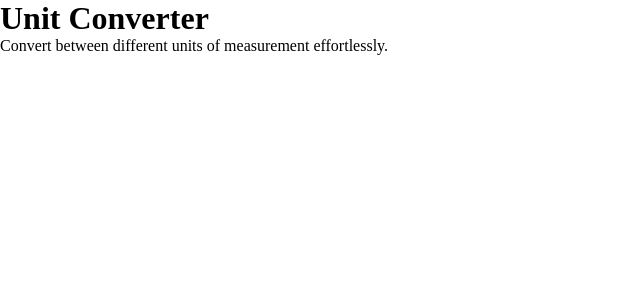
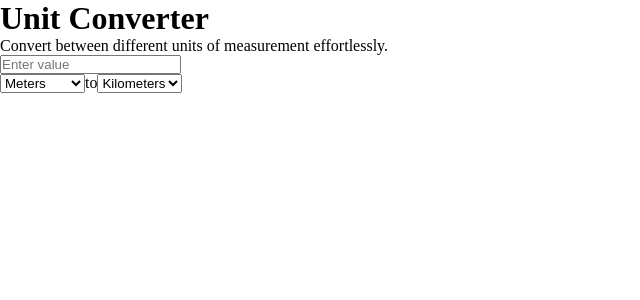
Before and after one commit to Espadv69/Unit-Converter-React, a React (Vite) app: page / in a window 1280 px wide. Shown: the top 300 px of the page, without its empty margins (0-640 px from the left). Built offline with nearby package versions, Linux system fonts and the light colour scheme; the HTML template or start-up script is replaced by a standard one.

Commit message:
Add Converter component to App for unit conversion functionality

```diff
--- a/src/App.jsx
+++ b/src/App.jsx
@@ -1,9 +1,11 @@
 import Header from './components/Header/Header'
+import Converter from './components/Converter/Converter'
 
 const App = () => {
   return (
     <div className="app">
       <Header />
+      <Converter />
     </div>
   )
 }
```
